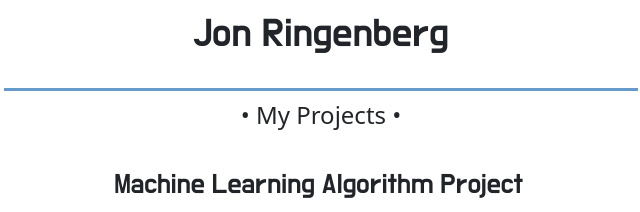
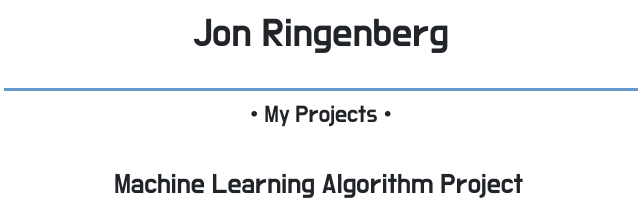
Before and after one commit to jwringenberg/aboutMe, a plain HTML site: page index.html in a window 1280 px wide. Shown: the top 212 px of the page, 319-959 px from the left. Drawn offline with nearby package versions, Linux system fonts and the light colour scheme.

Commit message:
Update jonStyle.css

```diff
--- a/jonStyle.css
+++ b/jonStyle.css
@@ -71,6 +71,10 @@ h3{
 h3:hover{
     background-color: #FFE135 ;
 }
+h4{
+    padding-top: 0px;
+    font-family: "block";
+  }
 div{
   padding: 0px;
 }
```
